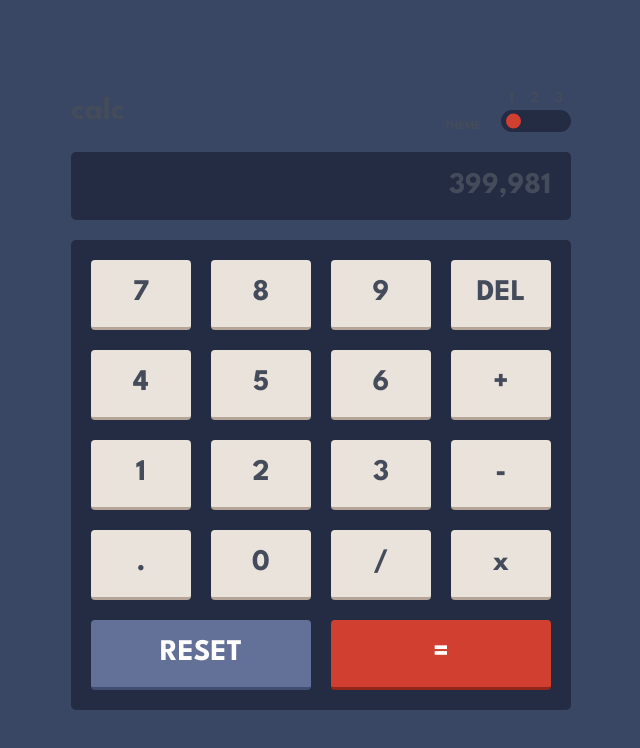
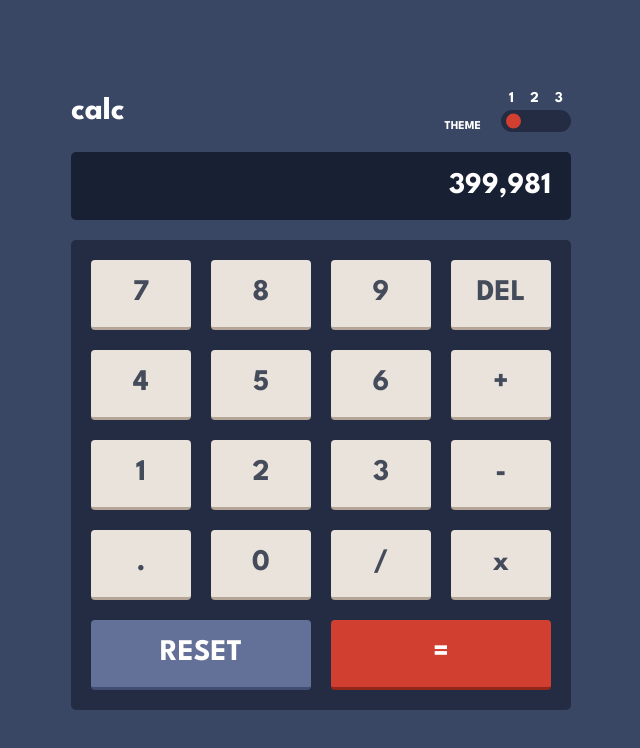
Before and after one commit to lucas-wendell/calculator, a React (Vite) app: page / in a window 1280 px wide. Shown: the top 748 px of the page, without its empty margins (319-959 px from the left). Built offline with nearby package versions, Linux system fonts and the light colour scheme.

Commit message:
STYLE: change nav style

```diff
--- a/src/components/Nav/styles.js
+++ b/src/components/Nav/styles.js
@@ -10,7 +10,7 @@ export const Container = styled.nav`
 export const Logo = styled.h4`
 	${({ theme }) => css`
 		font-size: 3.2rem;
-		color: ${theme.textColors.primary};
+		color: ${theme.textColors.navColor};
 	`};
 `;
 
@@ -21,6 +21,6 @@ export const ToggleSwitchContainer = styled.div`
 		font-size: 1.2rem;
 		align-items: flex-end;
 		text-transform: uppercase;
-		color: ${theme.textColors.primary};
+		color: ${theme.textColors.navColor};
 	`};
 `;
--- a/src/components/ToggleSwitch/styles.js
+++ b/src/components/ToggleSwitch/styles.js
@@ -14,7 +14,7 @@ export const NumberContainer = styled.div`
 		display: flex;
 		align-items: center;
 		justify-content: space-around;
-		color: ${theme.textColors.primary};
+		color: ${theme.textColors.navColor};
 		font-size: 1.5rem;
 	`}
 `;
--- a/src/components/Viewer/styles.js
+++ b/src/components/Viewer/styles.js
@@ -7,7 +7,7 @@ export const Container = styled.div`
 		max-width: 50rem;
 		text-align: right;
 		border-radius: 0.5rem;
-		color: ${theme.textColors.primary};
-		background-color: ${theme.backgrounds.keypadBg};
+		color: ${theme.textColors.navColor};
+		background-color: ${theme.backgrounds.screenBg};
 	`}
 `;
--- a/src/styles/theme.js
+++ b/src/styles/theme.js
@@ -26,6 +26,7 @@ export const mainTheme = {
 		primary: "hsl(221, 14%, 31%)",
 		secondary: "hsl(0, 0%, 100%)",
 		tertiary: "hsl(0, 0%, 100%)",
+		navColor: "hsl(0, 0%, 100%)",
 	},
 };
 
@@ -57,6 +58,7 @@ export const lightTheme = {
 		primary: "hsl(60, 10%, 19%)",
 		secondary: "hsl(0, 0%, 100%)",
 		tertiary: "hsl(0, 0%, 100%)",
+		navColor: "hsl(60, 10%, 19%)",
 	},
 };
 
@@ -88,5 +90,6 @@ export const purpleTheme = {
 		primary: "hsl(52, 100%, 62%)",
 		secondary: "hsl(198, 20%, 13%)",
 		tertiary: "hsl(0, 0%, 100%)",
+		navColor: "hsl(52, 100%, 62%)",
 	},
 };
```
